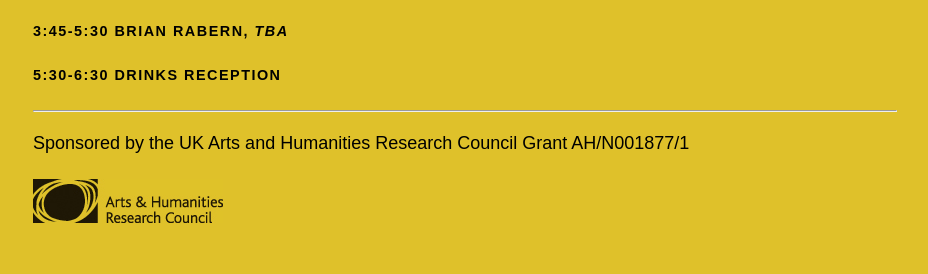
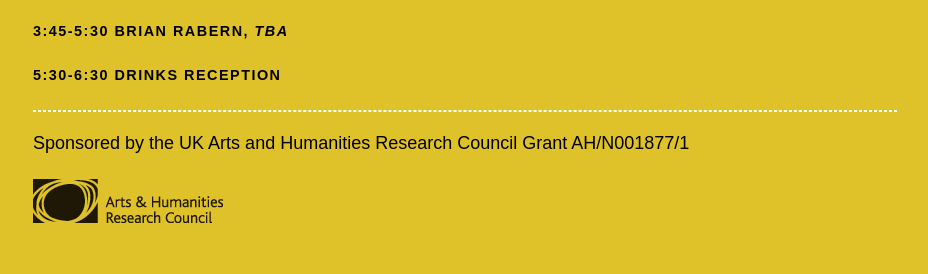
Before and after one commit to danielrothschild/danielrothschild.github.io, a Jekyll site: the page built from _pages/50_context_var.md, in a window 1280 px wide. Shown: the part 1514-1788 px from the top of the page, without its empty margins (175-1103 px from the left). Built offline with Jekyll 4.4.1, drawn with Linux system fonts in a browser that asks for light colours; comment, search, counter and statistics services are not loaded.

Commit message:
style fixes

```diff
--- a/css/conf.css
+++ b/css/conf.css
@@ -377,6 +377,17 @@ code {
   background-color: #fafafa;
 }
 
+hr {
+    display: block;
+    color: white;
+    margin-top: 0.5em;
+    margin-bottom: 0.5em;
+    margin-left: 0em;
+    margin-right: 0em;
+    border-style: dashed;
+    border-width: 1px;
+}
+
 footer {
   bottom: 0;
   left: 0;
```
Also changed, not shown: 2 other files.
